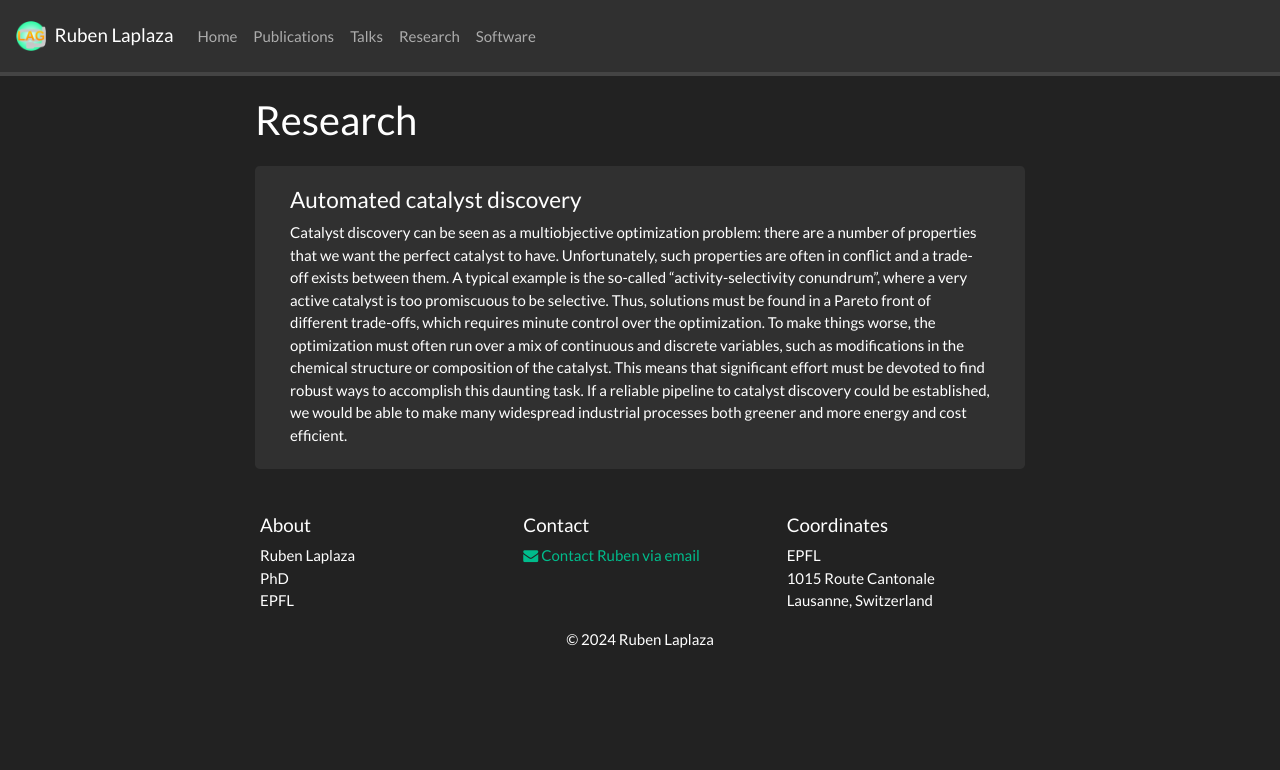
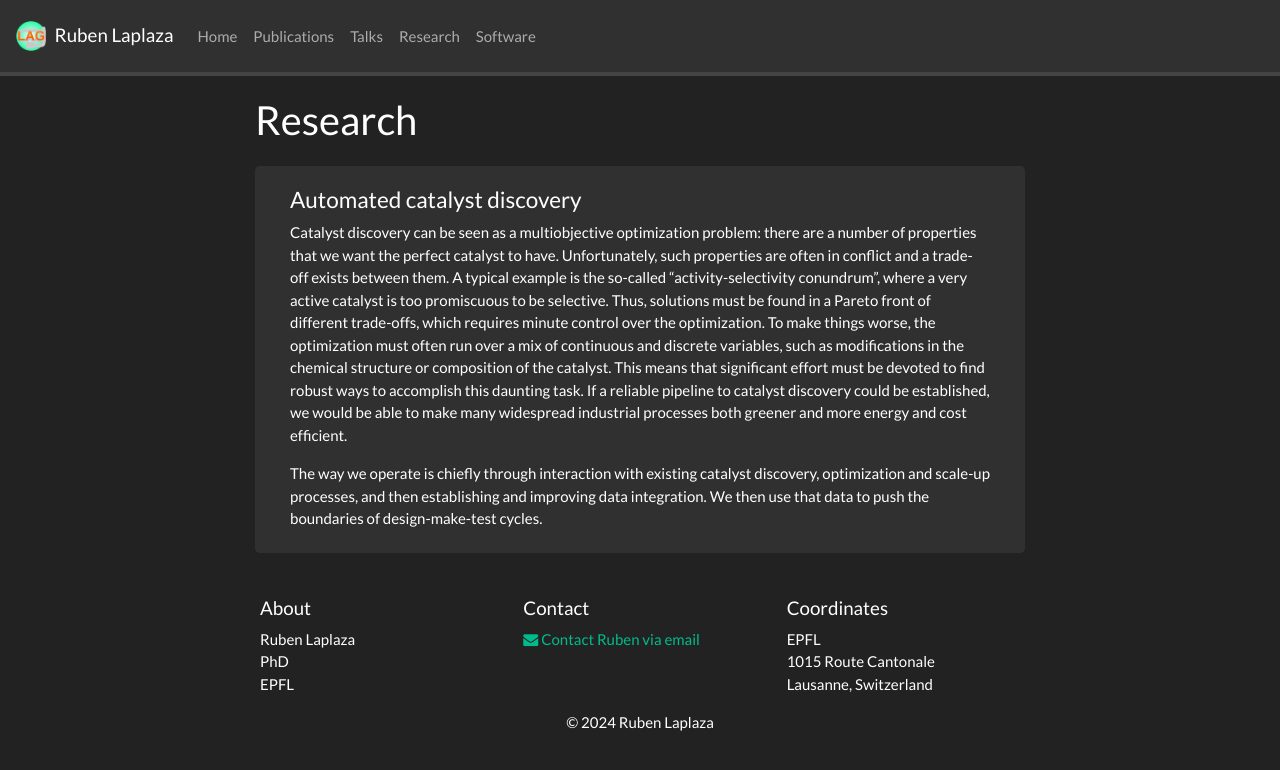
Before and after one commit to rlaplaza/rlaplaza.github.io, a Jekyll site: the page built from _pages/research.md, in a window 1280 px wide. Shown: the top 770 px of the page. Built offline with Jekyll 4.4.1, drawn with Linux system fonts in a browser that asks for light colours; nearby versions of some CDN libraries; a style sheet for code colours, icons or effects is not loaded.

Commit message:
Updated a little

```diff
--- a/_data/news.yml
+++ b/_data/news.yml
@@ -1,2 +1,4 @@
+- date: 24 September, 2024
+  headline: "New manuscript accepted! Inverse Design of Singlet Fission Materials with Uncertainty-Controlled Genetic Optimization in Angew. Chem. Int. Ed.!"
 - date: 10 October, 2023
   headline: "New manuscript accepted! Data-Driven Discovery of Organic Electronic Materials Enabled by Hybrid Top-Down/Bottom-Up Design!"
--- a/_pages/research.md
+++ b/_pages/research.md
@@ -44,5 +44,7 @@ To make things worse, the optimization must often run over a mix of continuous a
 This means that significant effort must be devoted to find robust ways to accomplish this daunting task.
 If a reliable pipeline to catalyst discovery could be established, we would be able to make many widespread industrial processes both greener and more energy and cost efficient.
 
+The way we operate is chiefly through interaction with existing  catalyst discovery, optimization and scale-up processes, and then establishing and improving data integration.
+We then use that data to push the boundaries of design-make-test cycles.
 </div>
 </div>
```
Also changed, not shown: favicon.ico.
